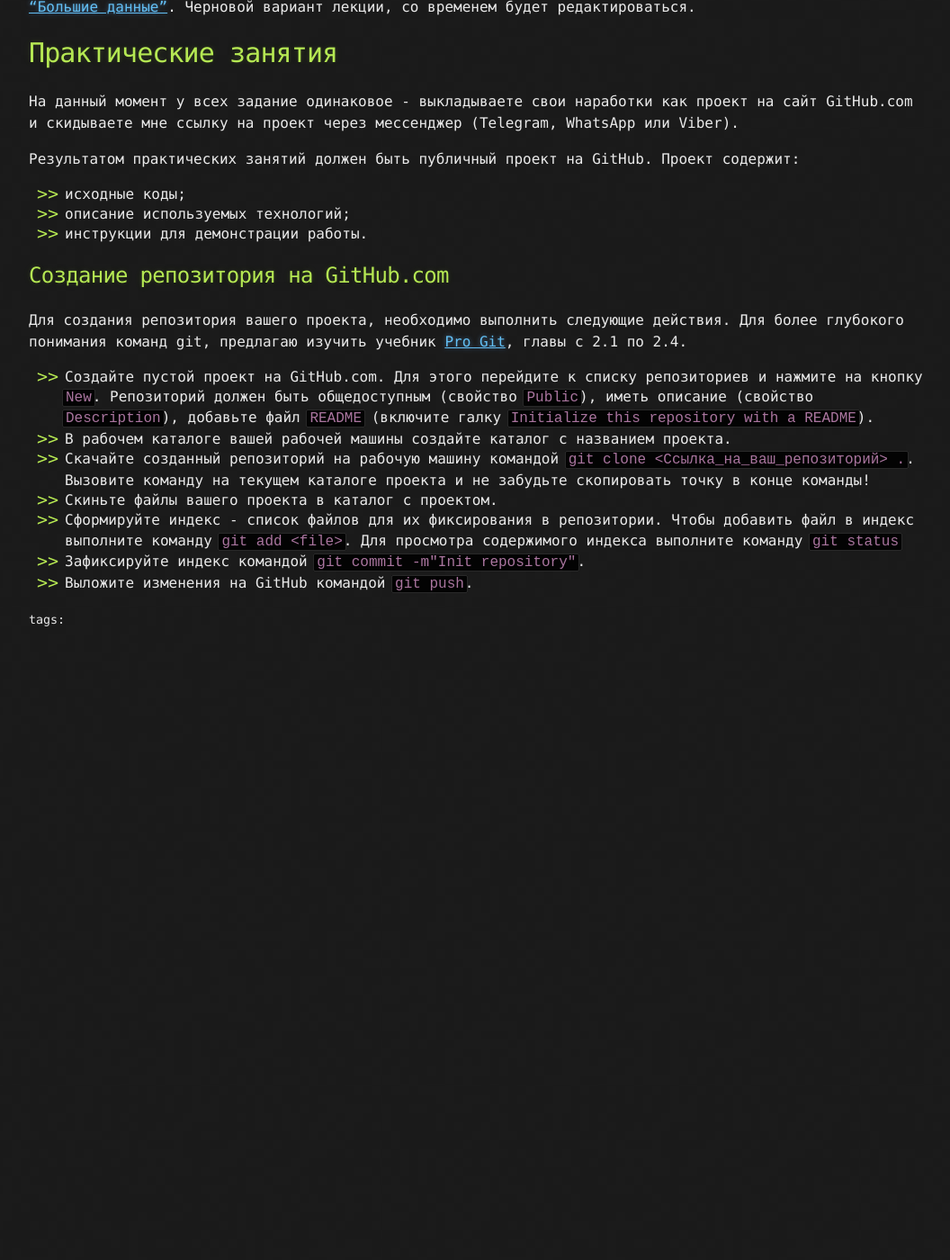
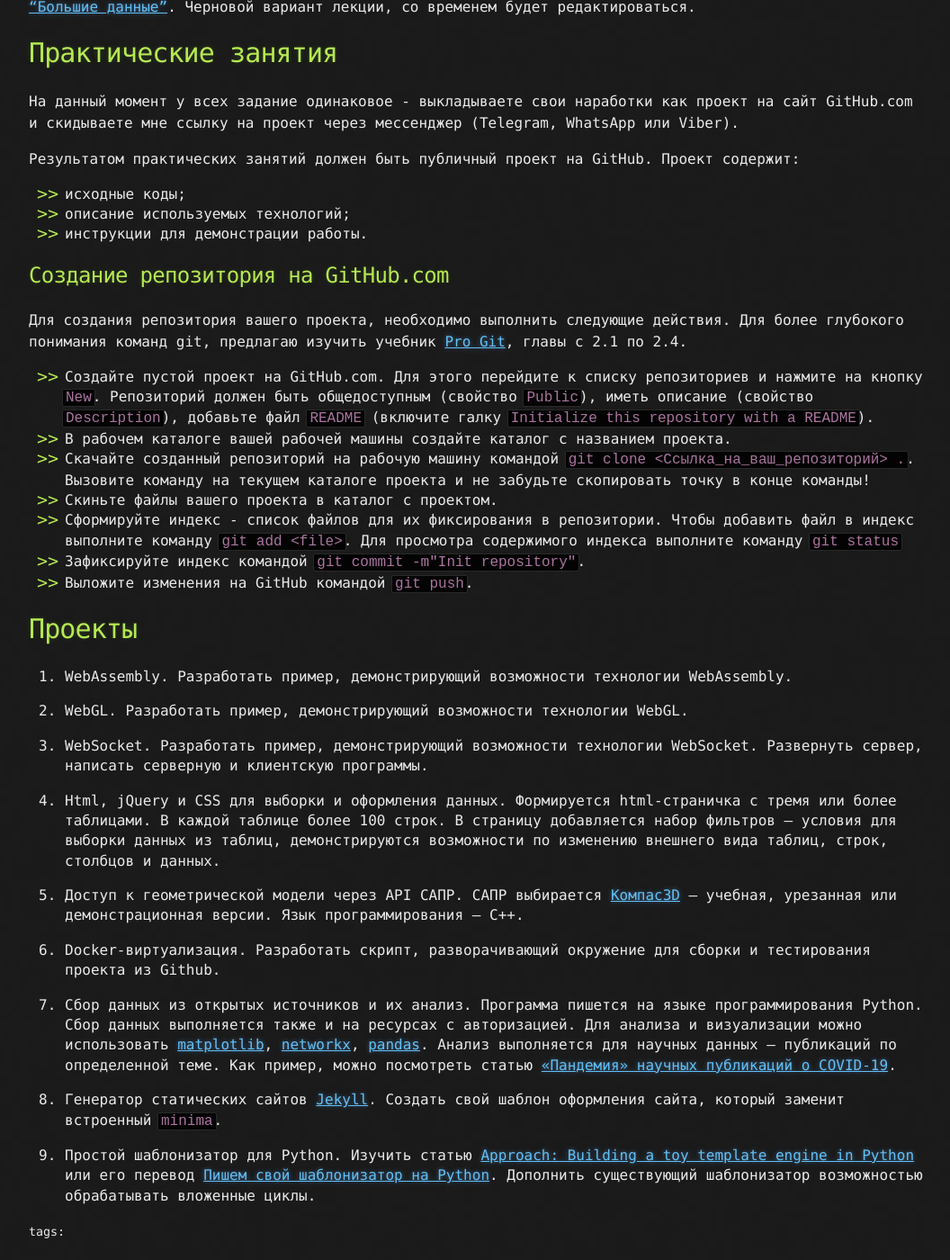
Before and after one commit to wolodyx/wolodyx.github.io, a Jekyll site: the page built from _posts/2020-03-26-remote-training.markdown, in a window 1280 px wide and 1400 px high, scrolled down 390 px. Shown: the whole window at 90% size, without its empty margins (108-1164 px from the left). Built offline with Jekyll 4.4.1, drawn with Linux system fonts in a browser that asks for light colours; before the commit the page ends 1110 px from its top, so only the background shows below that.

Commit message:
projects 2020

```diff
--- a/_posts/2020-03-26-remote-training.markdown
+++ b/_posts/2020-03-26-remote-training.markdown
@@ -28,3 +28,25 @@ title: "СППО. Удаленное обучение"
 * Сформируйте индекс - список файлов для их фиксирования в репозитории. Чтобы добавить файл в индекс выполните команду `git add <file>`. Для просмотра содержимого индекса выполните команду `git status`
 * Зафиксируйте индекс командой `git commit -m"Init repository"`.
 * Выложите изменения на GitHub командой `git push`.
+
+# Проекты
+
+1. WebAssembly. Разработать пример, демонстрирующий возможности технологии WebAssembly.
+
+2. WebGL. Разработать пример, демонстрирующий возможности технологии WebGL.
+
+3. WebSocket. Разработать пример, демонстрирующий возможности технологии WebSocket. Развернуть сервер, написать серверную и клиентскую программы.
+
+4. Html, jQuery и CSS для выборки и оформления данных. Формируется html-страничка с тремя или более таблицами. В каждой таблице более 100 строк. В страницу добавляется набор фильтров -- условия для выборки данных из таблиц, демонстрируются возможности по изменению внешнего вида таблиц, строк, столбцов и данных.
+
+5. Доступ к геометрической модели через API САПР.
+САПР выбирается [Компас3D](https://kompas.ru) -- учебная, урезанная или демонстрационная версии.
+Язык программирования -- C++.
+
+6. Docker-виртуализация. Разработать скрипт, разворачивающий окружение для сборки и тестирования проекта из Github.
+
+7. Сбор данных из открытых источников и их анализ. Программа пишется на языке программирования Python. Сбор данных выполняется также и на ресурсах с авторизацией. Для анализа и визуализации можно использовать [matplotlib](https://matplotlib.org/), [networkx](https://networkx.github.io/), [pandas](https://pandas.pydata.org/). Анализ выполняется для научных данных -- публикаций по определенной теме. Как пример, можно посмотреть статью [«Пандемия» научных публикаций о COVID-19](https://habr.com/ru/post/493512/).
+
+8. Генератор статических сайтов [Jekyll](https://jekyllrb.com/). Создать свой шаблон оформления сайта, который заменит встроенный `minima`.
+
+9. Простой шаблонизатор для Python. Изучить статью [Approach: Building a toy template engine in Python](http://alexmic.net/building-a-template-engine/) или его перевод [Пишем свой шаблонизатор на Python](https://habr.com/en/post/180935/). Дополнить существующий шаблонизатор возможностью обрабатывать вложенные циклы.
```
